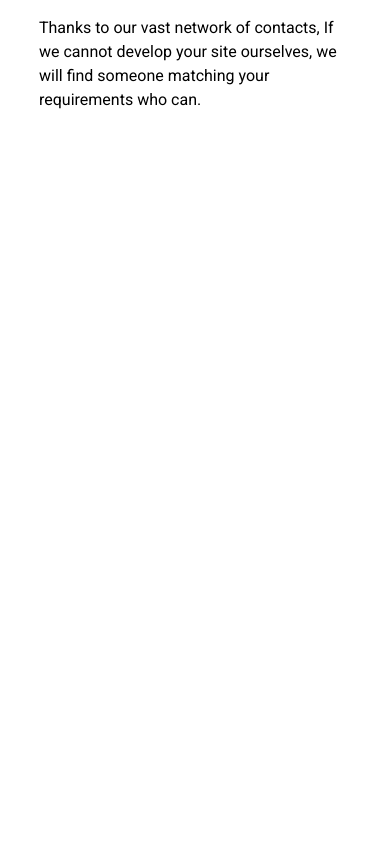
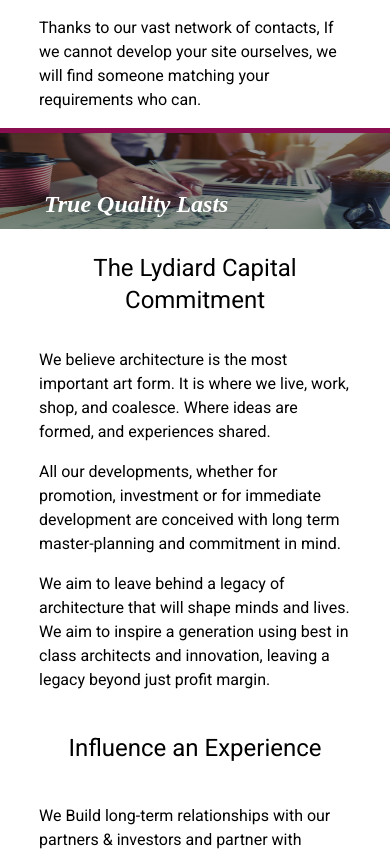
Before and after one commit to alamerton/Lydiard-Capital, a React (Create React App) app: page / in a window 390 px wide. Shown: the part 3060-3911 px from the top of the page. Before the commit the page ends 3188 px from the top, so only its background shows below. Built offline with nearby package versions, Linux system fonts and the light colour scheme.

Commit message:
Started making trueQualityLastsComponent responsive and started getting tired

```diff
--- a/src/components/TrueQualityLastsComponent.tsx
+++ b/src/components/TrueQualityLastsComponent.tsx
@@ -1,7 +1,7 @@
 import { Button, Container, Typography } from "@mui/material";
 import { Component } from "react";
 
-class TrueQualityLastsComponent extends Component {
+class TrueQualityLastsCard extends Component {
   render() {
     return (
       <Container style={{ position: "relative" }}>
@@ -60,11 +60,14 @@
           </Typography>
         </Container>
         <Container
-          style={{
+          sx={{
             position: "relative",
             maxWidth: "80%",
             margin: "auto",
-            marginBottom: "1rem",
+            marginBottom: {
+              xs: "1rem",
+              sm: "2rem",
+            },
             justifyContent: "center",
             alignItems: "center",
             height: "6rem",
@@ -264,4 +267,4 @@
   }
 }
 
-export default TrueQualityLastsComponent;
+export default TrueQualityLastsCard;
--- a/src/pages/Home.tsx
+++ b/src/pages/Home.tsx
@@ -24,9 +24,9 @@
       <LandDevelopmentPromotionComponent />
       <InvestmentArmComponent />
       <SitesComponent />
-      {/* <TrueQualityLastsComponent />
-      <ContactComponent />
-      <FooterComponent /> */}
+      <TrueQualityLastsComponent />
+      {/* <ContactComponent /> */}
+      {/* <FooterComponent /> */}
     </Box>
   );
 };
```
